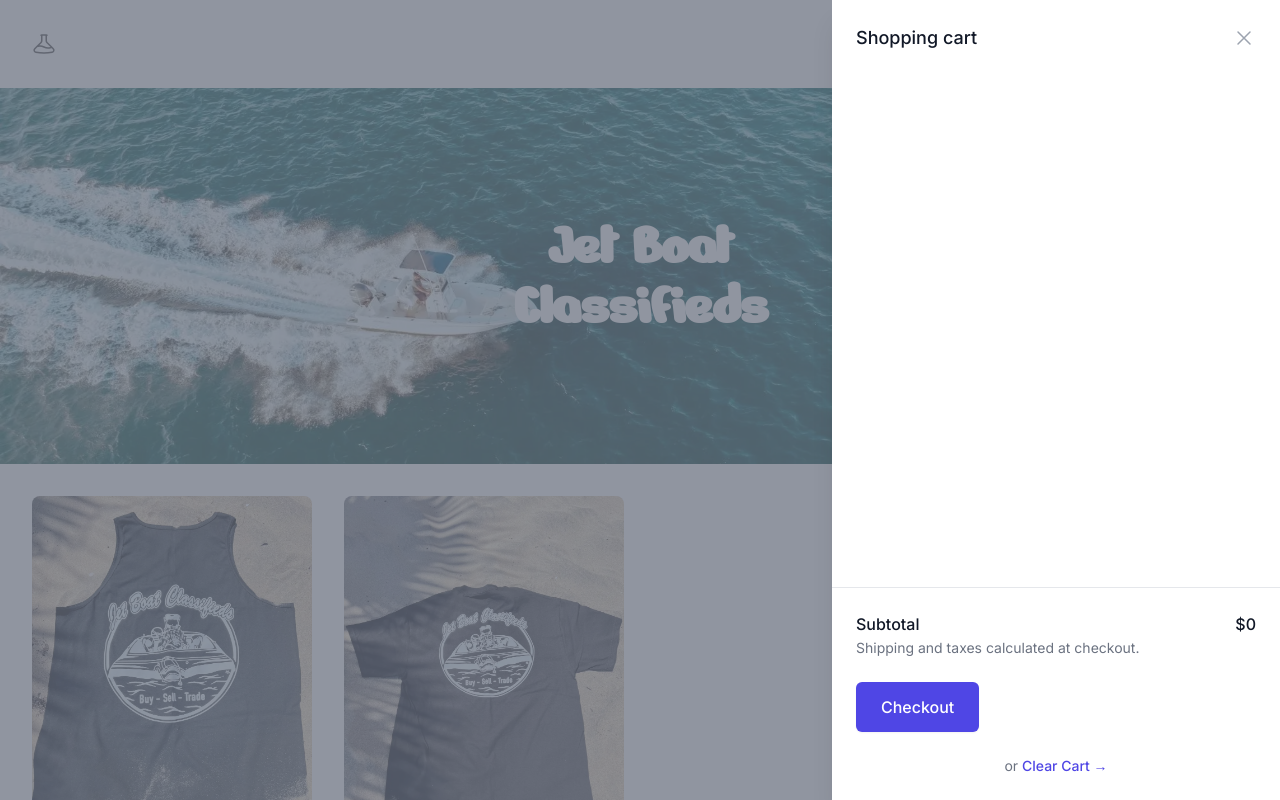
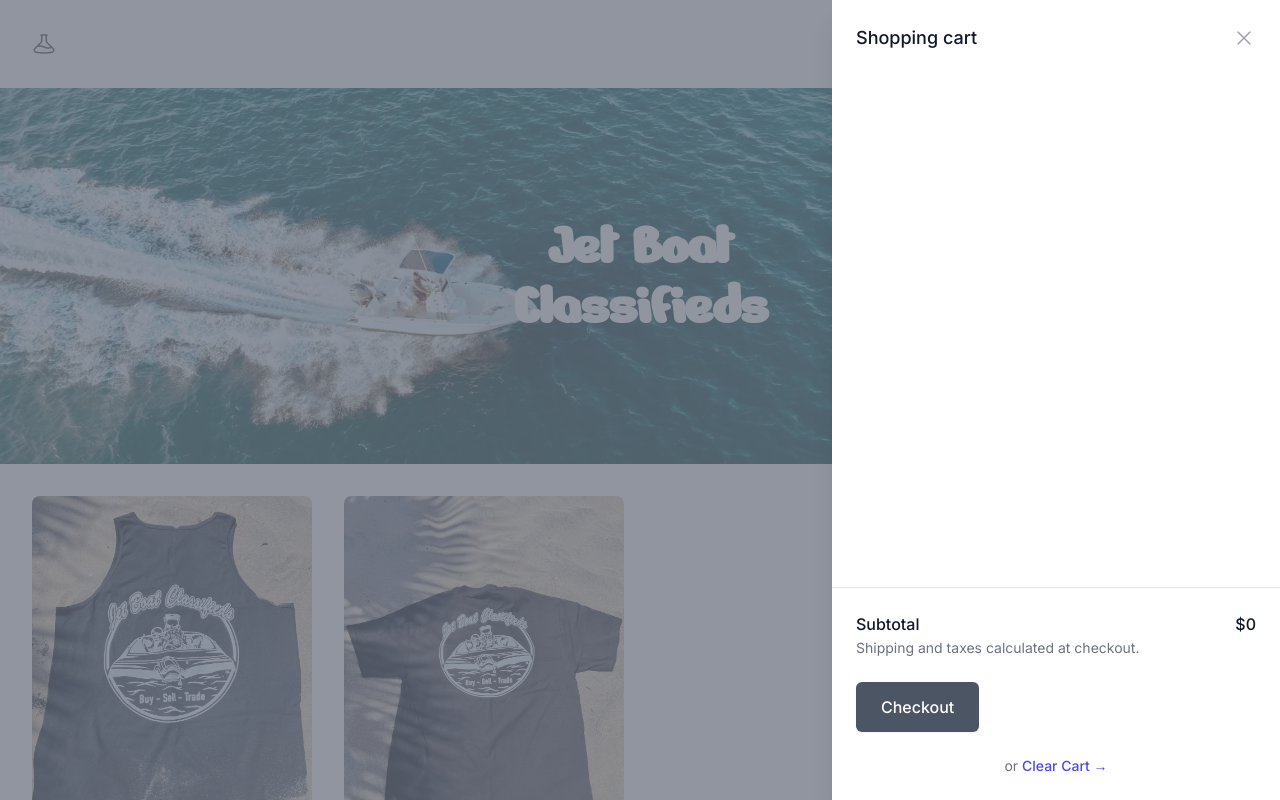
Before and after one commit to clucero36/jetboats, a Next.js app in the folder next-jetboats/: page / in a window 1280 px wide. Both pictures are taken after a click on the button 1236 px from the left and 44 px from the top of the page. Shown: the top 800 px of the page. Built offline with nearby package versions, Linux system fonts and the light colour scheme.

Commit message:
disable button logic & image src update

```diff
--- a/next-jetboats/app/product/page.js
+++ b/next-jetboats/app/product/page.js
@@ -21,6 +21,7 @@
   }
 
   const currShopItem = shopItems.find((item) => item.name === shopItemName);
+  currShopItem.img = currShopItem.img.replace('jpeg', 'webp')
 
   return (
     <div>
--- a/next-jetboats/app/ui/productcard.js
+++ b/next-jetboats/app/ui/productcard.js
@@ -5,11 +5,11 @@
 import { CartContext } from '../context';
 import { Fragment } from 'react'
 import { StarIcon } from '@heroicons/react/20/solid'
-import { Tab, TabGroup, TabList, TabPanel, TabPanels, Field, Radio, RadioGroup } from '@headlessui/react'
+import { Tab, TabGroup, TabList, TabPanel, TabPanels, Radio, RadioGroup } from '@headlessui/react'
 
 export default function ProductCard({shopItem}) {
   const [size, setSize] = useState(null)
-  const {cart, setCart} = useContext(CartContext);
+  const {setCart} = useContext(CartContext);
   const faqs = [
     {
       question: 'What format are these icons?',
@@ -113,7 +113,7 @@
             <div className="aspect-h-3 aspect-w-4 overflow-hidden rounded-lg bg-gray-100">
               <Image
                 alt={shopItem.description}
-                src={shopItem.image}
+                src={`/${shopItem.img}`}
                 className="object-cover object-center"
                 width={1000}
                 height={1300}
@@ -138,7 +138,7 @@
                       <Radio
                         key={size}
                         value={size}
-                        className='cursor-pointer bg-white text-gray-900 shadow-sm group relative flex items-center justify-center rounded-md border px-4 py-3 text-sm font-medium uppercase hover:bg-gray-50 focus:outline-none focus:ring focus:ring-indigo-500 sm:flex-1 sm:py-6'
+                        className='cursor-pointer bg-white text-gray-900 shadow-sm group relative flex items-center justify-center rounded-md border px-4 py-3 text-sm font-medium uppercase hover:bg-gray-50  data-[checked]:bg-indigo-200  focus:outline-none focus:ring focus:ring-indigo-500 sm:flex-1 sm:py-6'
                       >
                         <span>{size}</span>
                       </Radio>
@@ -146,8 +146,6 @@
                   </RadioGroup>
                 </fieldset>
               </div>
-
-
                 <h2 id="information-heading" className="sr-only">
                   Product information
                 </h2>
@@ -178,6 +176,8 @@
             <p className="mt-6 text-gray-500">{shopItem.description}</p>
 
             <div className="mt-10 grid grid-cols-1 gap-x-6 gap-y-4 sm:grid-cols-2">
+              {
+                size ?
                 <button
                   onClick={() => {updateCart([shopItem])}}
                   type="button"
@@ -185,6 +185,14 @@
                 >
                   Pay ${shopItem.price_in_cents/100}
                 </button>
+                :
+                <button
+                  className="flex w-full items-center justify-center rounded-md border border-transparent bg-gray-600 px-8 py-3 text-base font-medium text-white focus:outline-none focus:ring-2 focus:ring-indigo-500 focus:ring-offset-2 focus:ring-offset-gray-50"
+                  disabled
+                >
+                  Pay ${shopItem.price_in_cents/100}
+                </button>
+              }
             </div>
 
             <div className="mt-10 border-t border-gray-200 pt-10">
--- a/next-jetboats/app/ui/shoppingcart.js
+++ b/next-jetboats/app/ui/shoppingcart.js
@@ -68,7 +68,7 @@
                       <div className="flow-root">
                         <ul role="list" className="-my-6 divide-y divide-gray-200">
                           {cart.map((product) => (
-                            <li key={product.item_id} className="flex py-6">
+                            <li key={product.item_id + totalQuantity} className="flex py-6">
                               <div className="h-24 w-24 flex-shrink-0 overflow-hidden rounded-md border border-gray-200">
                                 <img
                                   alt={product.description}
@@ -104,12 +104,22 @@
                     </div>
                     <p className="mt-0.5 text-sm text-gray-500">Shipping and taxes calculated at checkout.</p>
                     <div className="mt-6">
+                      {
+                        cart.length === 0 ?
+                        <button
+                          className="flex items-center justify-center rounded-md border border-transparent bg-gray-600 px-6 py-3 text-base font-medium text-white shadow-sm hover:bg-indigo-700"
+                          disabled
+                        >
+                          Checkout
+                        </button>
+                        :
                         <button
                           onClick={() => Checkout(cart)}
                           className="flex items-center justify-center rounded-md border border-transparent bg-indigo-600 px-6 py-3 text-base font-medium text-white shadow-sm hover:bg-indigo-700"
                         >
                           Checkout
                         </button>
+                      }
                     </div>
                     <div className="mt-6 flex justify-center text-center text-sm text-gray-500">
                       <p>
```
Lines whose indentation alone changed are shown as unchanged.
